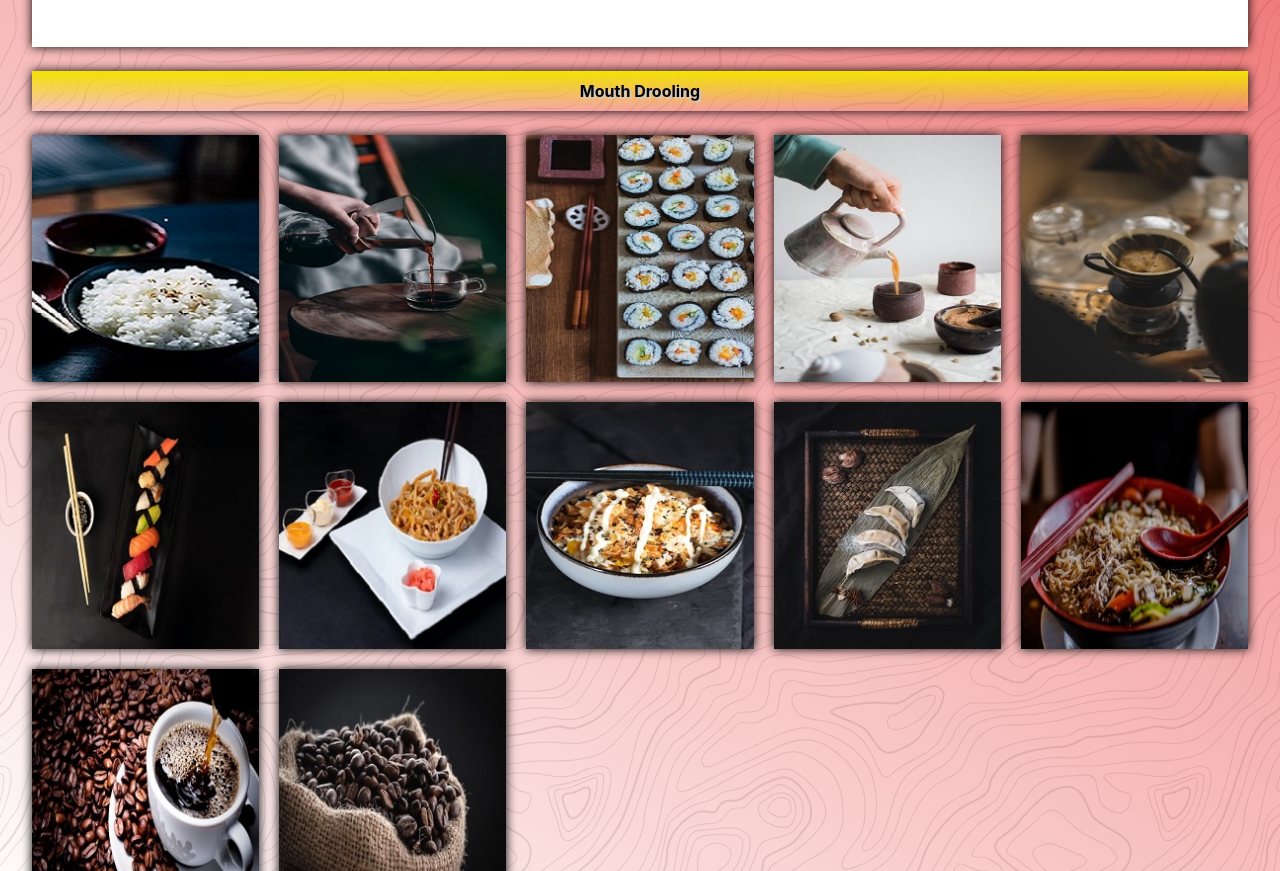
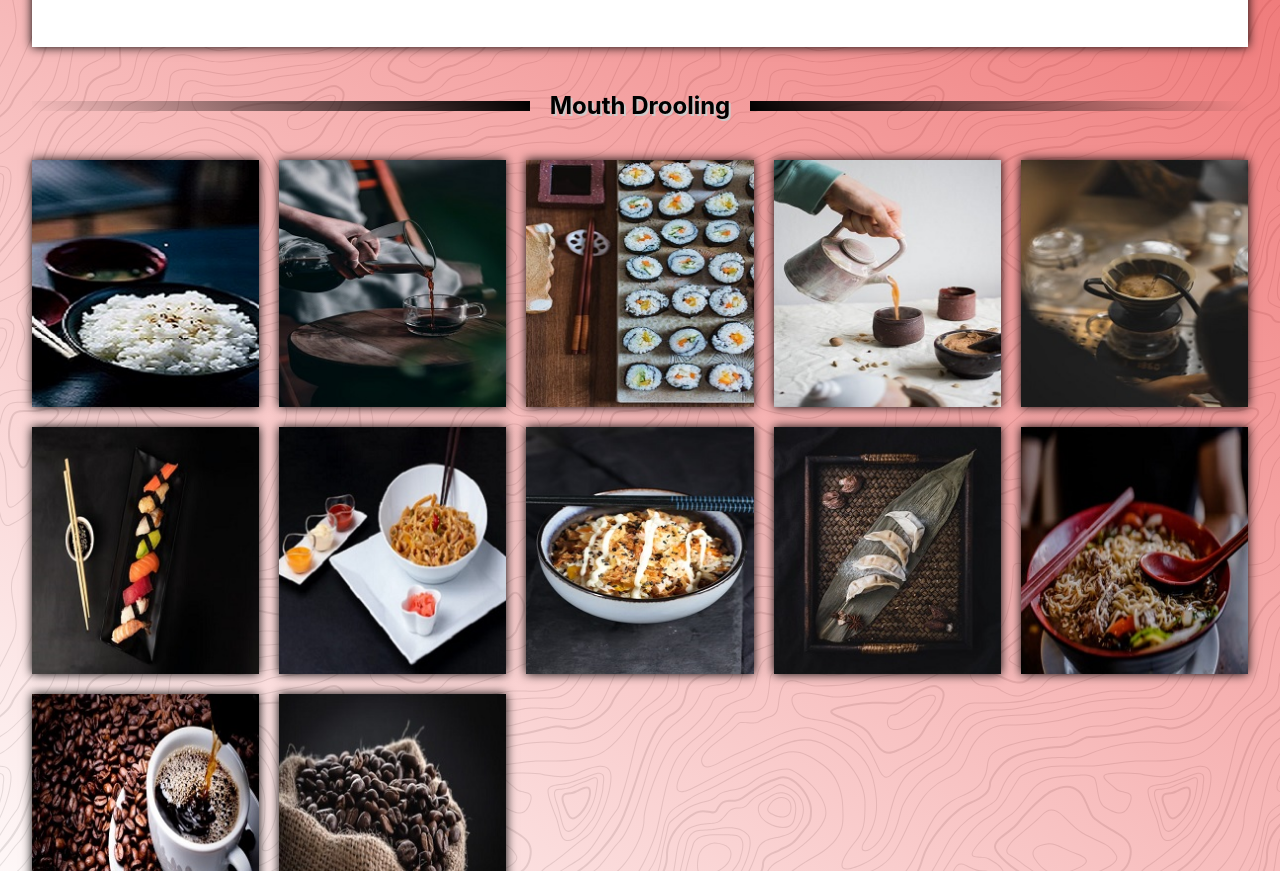
Before and after one commit to Mamtesh-Baghel/HTML-Projects, a plain HTML site: page Restra._Website2.html in a window 1280 px wide. Shown: the part 1242-2113 px from the top of the page. Drawn offline with Linux system fonts and the light colour scheme.

Commit message:
Restaurant Website

```diff
--- a/Restra._Website2.css
+++ b/Restra._Website2.css
@@ -147,12 +147,31 @@ a:hover{
 .snaps img{
     box-shadow: 0 0 10px rgb(0, 0, 0);
 }
-.block-fade{
+/* .block-fade{
     display: grid;
     text-align: center;
     background: linear-gradient( #f3e301, transparent);
     padding: 10;
     box-shadow: 0 0 10px black;
+} */
+.snaps h2{
+    grid-column: 1/ -1;
+    display: grid;
+    grid-template-columns: 1fr auto 1fr;
+    gap: 20px;
+    align-items: center;
+}
+.snaps h2::after{
+    display: block;
+    content: '';
+    height: 10px;
+    background: linear-gradient(45deg, #000000, transparent);
+}
+.snaps h2::before{
+    display: block;
+    content: '';
+    height: 10px;
+    background: linear-gradient(45deg, transparent, black);
 }
 
 
--- a/Restra._Website2.html
+++ b/Restra._Website2.html
@@ -90,8 +90,9 @@
             </div>
         </div>
 
-        <div class="block-fade">Mouth Drooling</div>
+        <!-- <div class="block-fade">Mouth Drooling</div> -->
         <div class="snaps">
+            <h2>Mouth Drooling</h2>
             <img src="images/snaps_snap1.jpg" alt="snap1">
             <img src="images/snaps_snap10.jpg" alt="snap2">
             <img src="images/snaps_snap2.jpg" alt="snap3">
```
